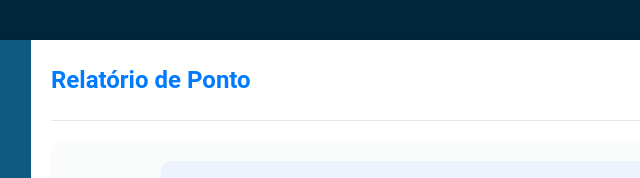
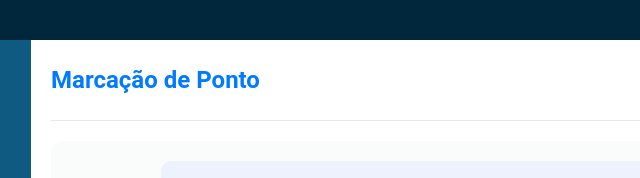
Before and after one commit to Inojoza28/pontocheck, a plain HTML site: page ponto.html in a window 1280 px wide. Shown: the top 178 px of the page, 229-869 px from the left. Drawn offline with nearby package versions, Linux system fonts and the light colour scheme.

Commit message:
Update ponto.html

```diff
--- a/ponto.html
+++ b/ponto.html
@@ -33,7 +33,7 @@
             <div class="content">
                 <!-- Cabeçalho -->
                 <header class="header">
-                    <h1>Relatório de Ponto</h1>
+                    <h1>Marcação de Ponto</h1>
                     <div class="user-info">
                         <img src="imgs/Eu.jpeg" alt="Foto do Usuário" class="user-photo" onclick="openModal()">
                         <span class="user-name"><a href="configuracoes.html" style="text-decoration: none; color: #000000;">Carlos Gabriel</a></span>
```
